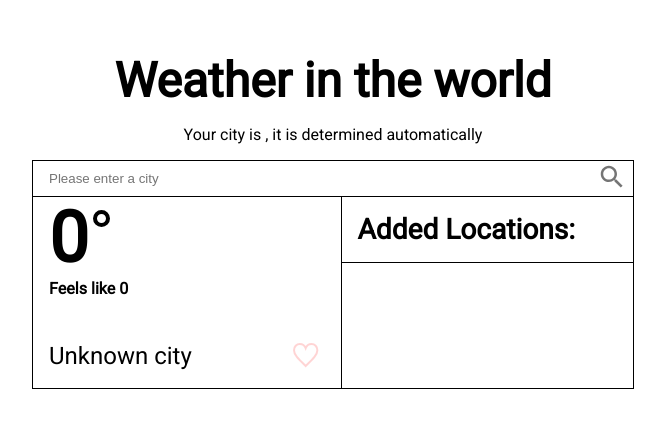
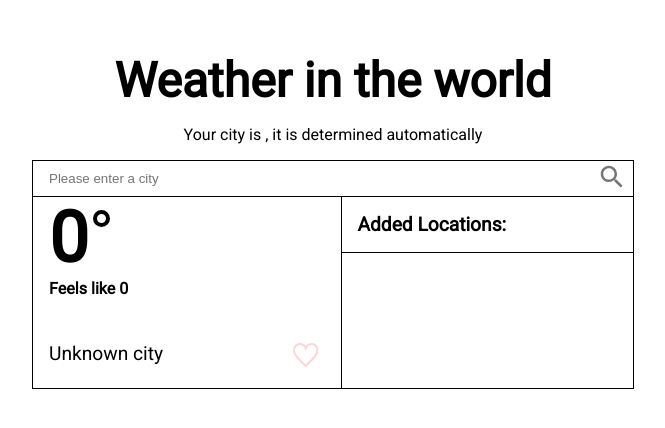
Before and after one commit to nomn-me/Weather-App, a plain HTML site: page index.html in a window 1280 px wide. Shown: the whole page, without its empty margins (307-972 px from the left). Drawn offline with Linux system fonts and the light colour scheme; no server answers.

Commit message:
Fix fonts size

```diff
--- a/style/style.css
+++ b/style/style.css
@@ -94,6 +94,7 @@ button {
 
 .block__title {
     margin: 0;
+    font-size: 1.2rem;
 }
 
 .block__header {
@@ -131,3 +132,7 @@ button {
 #icon-heart:hover {
     fill: red;
 }
+
+.city {
+    font-size: 1.2rem;
+}
```
